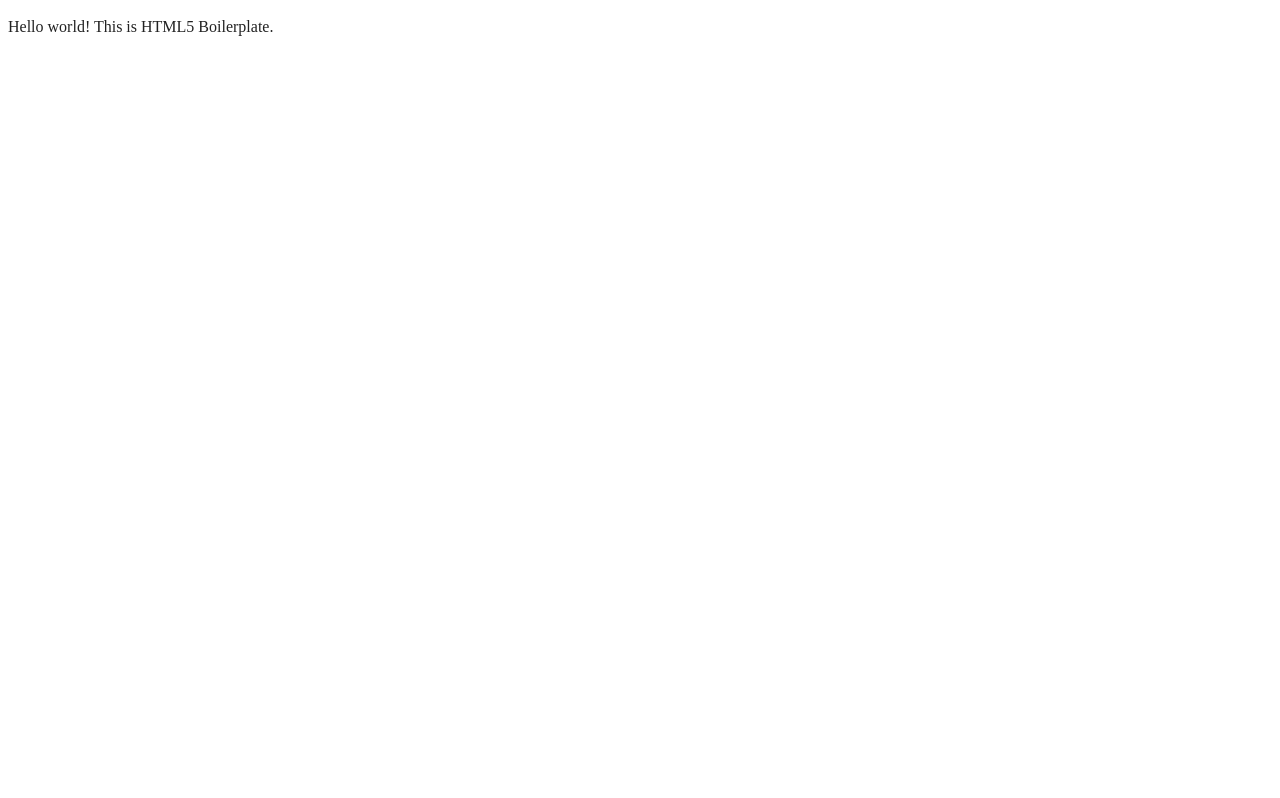
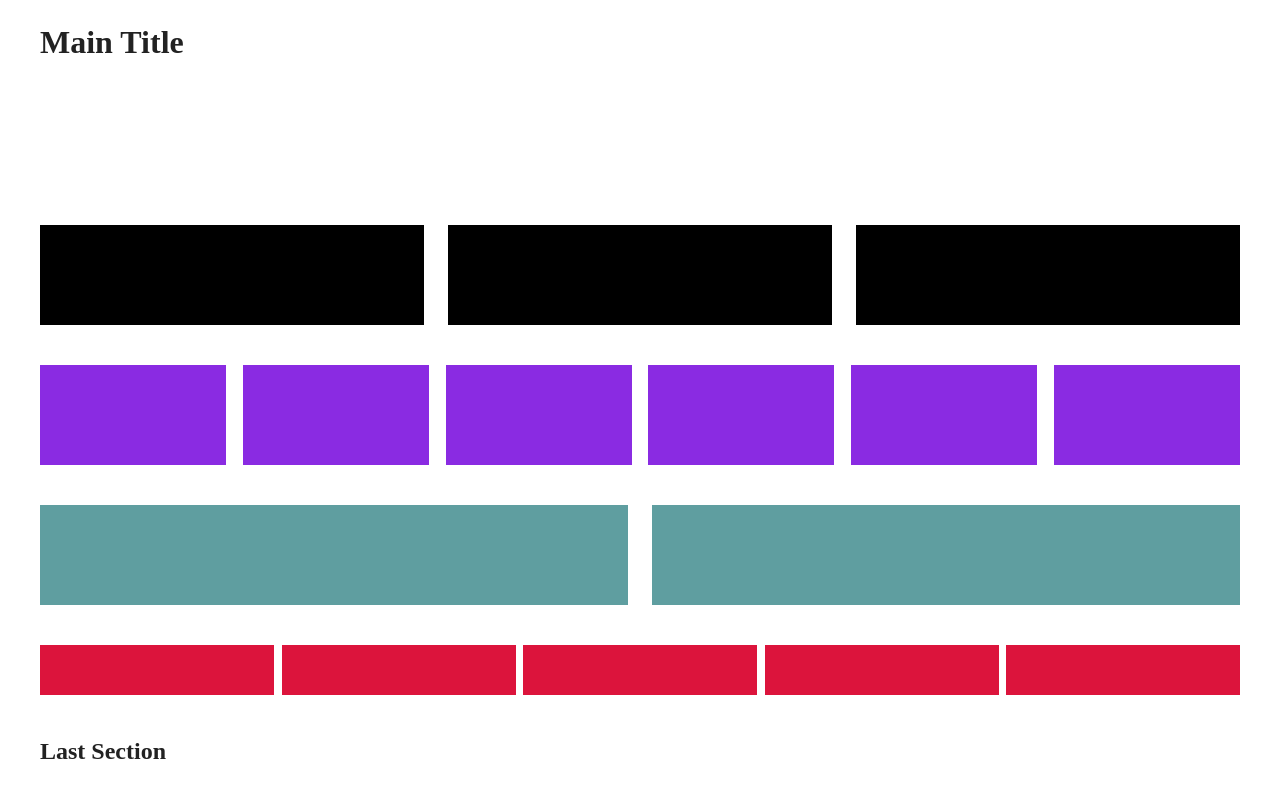
Before and after one commit to MiaMackenzie/html5-boilerplate_v9.0.0, a website built with webpack: page index.html in a window 1280 px wide. Built offline with nearby package versions, Linux system fonts and the light colour scheme.

Commit message:
Final Commit

```diff
--- a/index.html
+++ b/index.html
@@ -23,9 +23,125 @@
 
 <body>
 
-  <!-- Add your site or application content here -->
-  <p>Hello world! This is HTML5 Boilerplate.</p>
-  <script src="js/app.js"></script>
+  <!DOCTYPE html>
+  <html lang="en">
+    <head>
+      <meta charset="UTF-8">
+      <meta name="viewport" content="width=device-width, initial-scale=1.0">
+      <meta http-equiv="X-UA-Compatible" content="ie=edge">
+      <title>HTML 5 Boilerplate</title>
+      <style>
+        body, h1, h2, h3, h4, h5, h6, p, div {
+          margin: 0;
+          padding: 0;
+          box-sizing: border-box;
+        }
+        .main-layout-section-container {
+          max-width: 1200px;
+          margin: 0 auto;
+        }
+        .inner-width-container {
+          width: 100%;
+          max-width: 1200px;
+          margin: 20px auto;
+          display: flex;
+          flex-wrap: wrap;
+          justify-content: space-between;
+        }
+        .title {
+          font-size: 24px;
+          font-weight: bold;
+          margin-bottom: 10px;
+        }
+        .flex-container {
+          display: flex;
+          flex-wrap: wrap;
+          justify-content: space-between;
+        }
+        .first-four-square-containers {
+          width: 24%;
+          height: 100px;
+          background-color: #ffff;
+          margin-bottom: 20px;
+        }
+        .three-containers {
+          width: 32%;
+          height: 100px;
+          background-color: black;
+          margin-bottom: 20px;
+        }
+        .six-containers {
+          width: 15.5%;
+          height: 100px;
+          background-color: blueviolet;
+          margin-bottom: 20px;
+        }
+        .two-containers {
+          width: 49%;
+          height: 100px;
+          background-color: cadetblue;
+          margin-bottom: 20px;
+        }
+        .five-containers {
+          width: 19.5%;
+          height: 50px;
+          background-color: crimson;
+          margin-bottom: 20px;
+        }
+      </style>
+    </head>
+    <body>
+      <div class="main-layout-section-container">
+        <div class="inner-width-container">
+          <h1 class="Title">Main Title</h1>
+        </div>
+        <div class="inner-width-container flex-container">
+          <div class="first-four-square-containers"></div>
+          <div class="first-four-square-containers"></div>
+          <div class="first-four-square-containers"></div>
+          <div class="first-four-square-containers"></div>
+        </div>
+        <div class="inner-width-container flex-container">
+          <div class="three-containers"></div>
+          <div class="three-containers"></div>
+          <div class="three-containers"></div>
+        </div>
+        <div class="inner-width-container flex-container">
+          <div class="six-containers"></div>
+          <div class="six-containers"></div>
+          <div class="six-containers"></div>
+          <div class="six-containers"></div>
+          <div class="six-containers"></div>
+          <div class="six-containers"></div>
+        </div>
+        <div class="inner-width-container flex-container">
+          <div class="two-containers"></div>
+          <div class="two-containers"></div>
+        </div>
+        <div class="inner-width-container flex-container">
+          <div class="five-containers"></div>
+          <div class="five-containers"></div>
+          <div class="five-containers"></div>
+          <div class="five-containers"></div>
+          <div class="five-containers"></div>
+        </div>
+        <div class="inner-width-container">
+          <h2 class="subtitle">Last Section</h2>
+          <div class="flex-container">
+            <div></div>
+            <div></div>
+            <div></div>
+            <div></div>
+          </div>
+        </div>
+
+
+        </div>
+
+      </div>
+    <script src="index.js"></script>
+    </body>
+  </html>
 
 </body>
 
```
